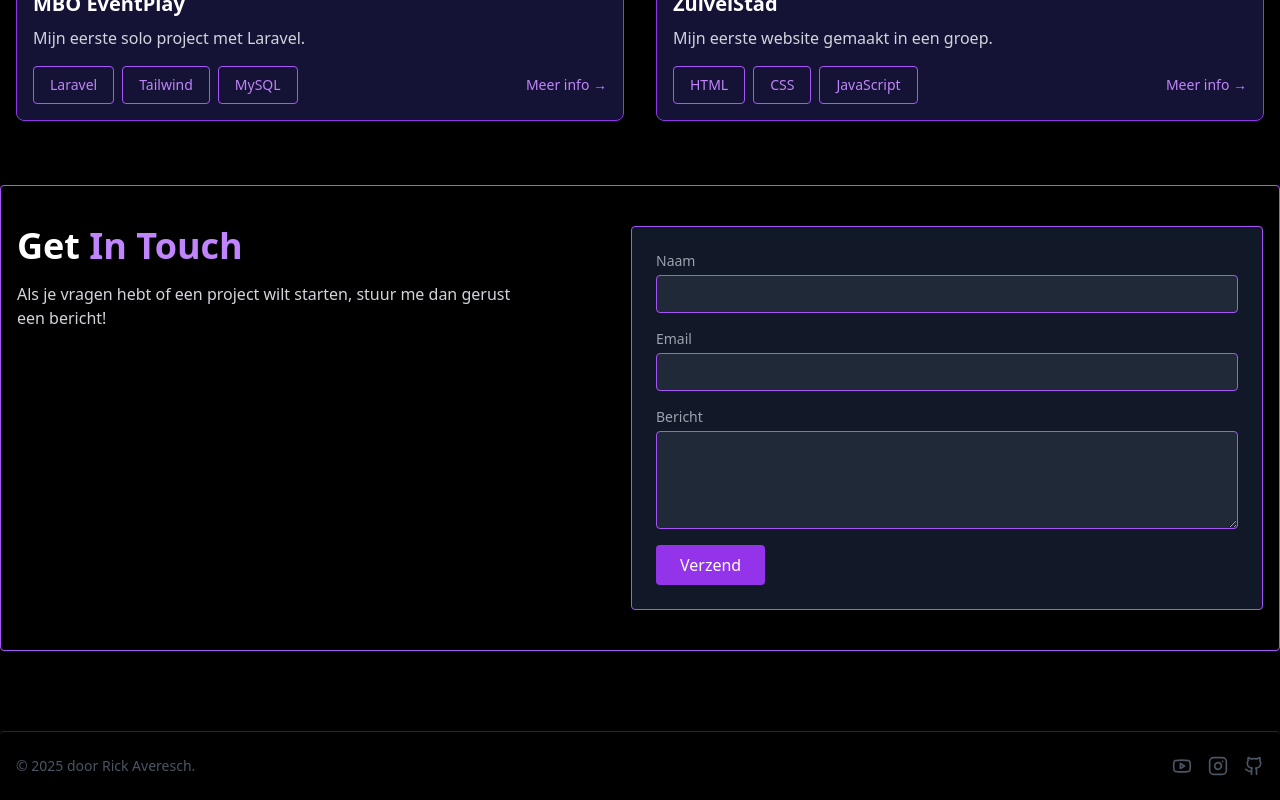
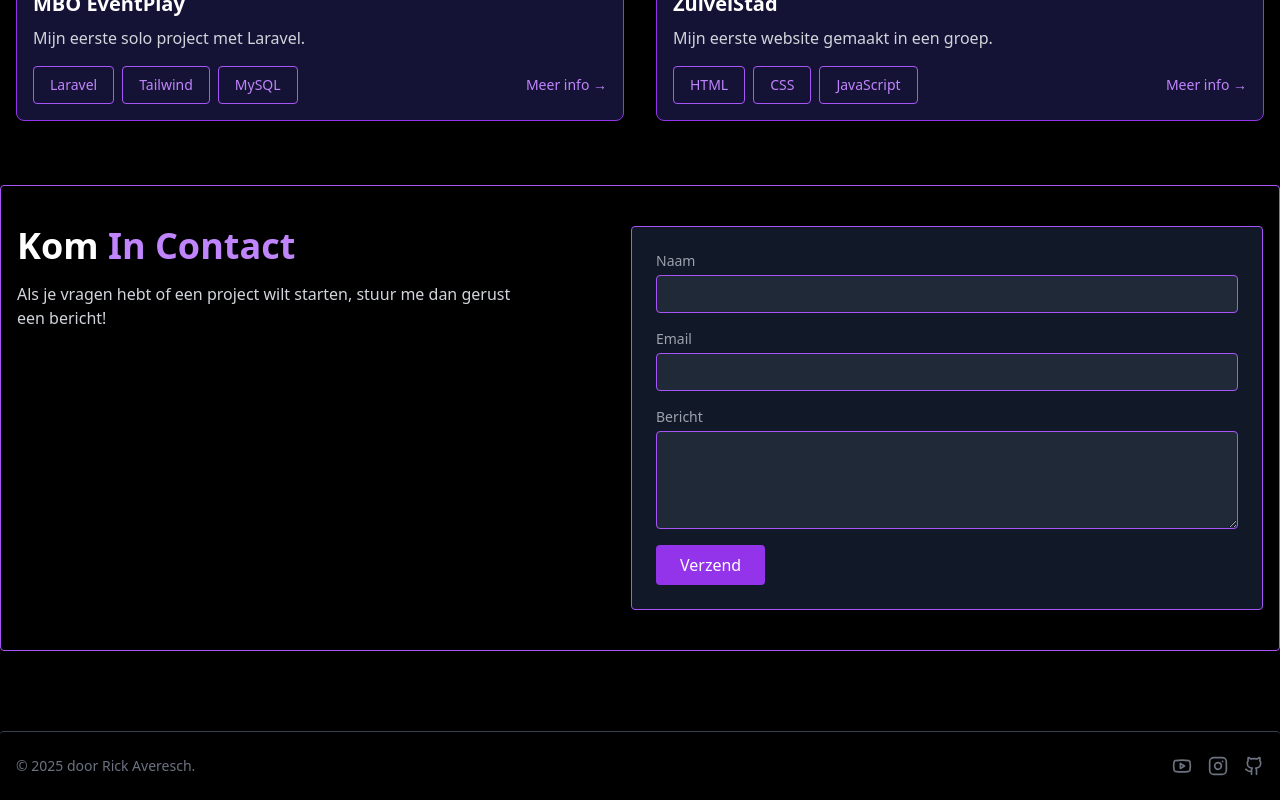
Before and after one commit to R1nkol/rickaveresch.nl, a Next.js app: page / in a window 1280 px wide. Shown: the part 3135-3935 px from the top of the page. Built offline with nearby package versions, Linux system fonts and the light colour scheme.

Commit message:
Footer fix

```diff
--- a/src/app/page.js
+++ b/src/app/page.js
@@ -428,7 +428,7 @@ export default function Home() {
         <div className="flex flex-col lg:flex-row items-start gap-8">
           <div className="flex-1">
             <h2 className="text-3xl md:text-4xl font-bold mb-4 text-white">
-              Get <span className="text-purple-400">In Touch</span>
+              Kom <span className="text-purple-400">In Contact</span>
             </h2>
             <p className="text-gray-300 mb-6 max-w-lg">
               Als je vragen hebt of een project wilt starten, stuur me dan gerust een bericht!
--- a/src/components/Footer.js
+++ b/src/components/Footer.js
@@ -2,7 +2,7 @@ import { Youtube, Instagram, Github } from "lucide-react";
 
 export default function Footer() {
   return (
-    <footer className="mt-8 py-6 text-sm text-gray-600 border-t border-gray-800 flex justify-between items-center px-4 rounded mx-auto max-w-7xl">
+    <footer className="mt-8 py-6 text-sm text-gray-500 border-t border-gray-700 flex justify-between items-center px-4 rounded mx-auto max-w-7xl">
     {/* <footer className="py-6 text-center text-gray-500 text-sm border-t border-gray-800"> */}
 
       <p>© {new Date().getFullYear()} door Rick Averesch.</p>
```
